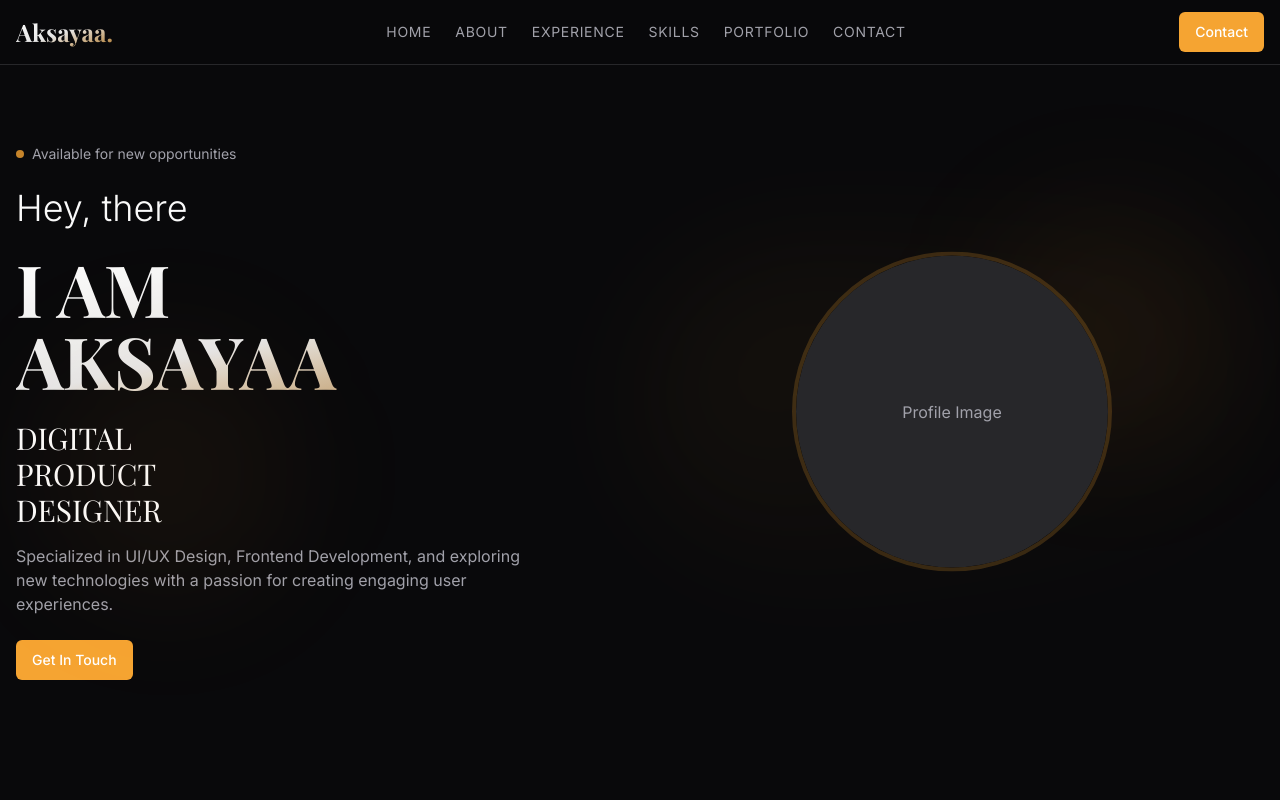
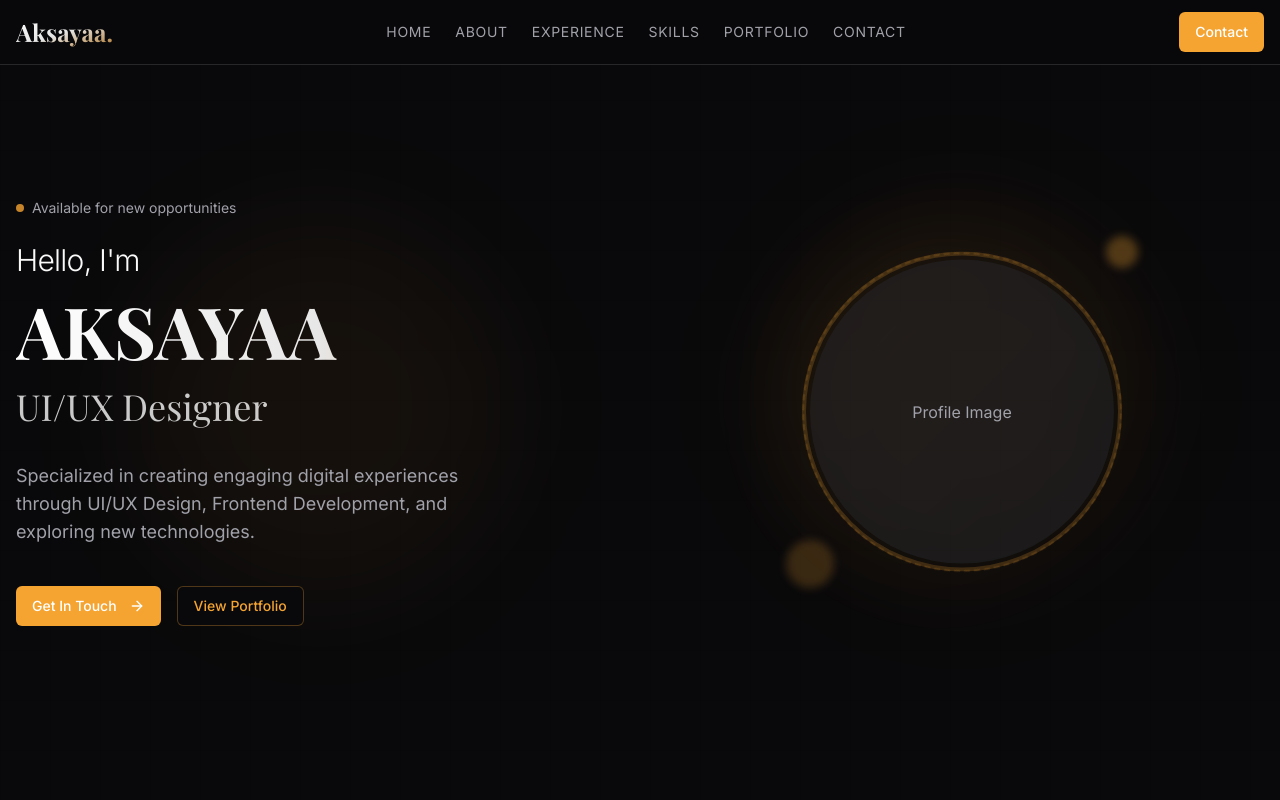
Before and after one commit to aksayaa745/aksayaa, a React (Vite) app: page / in a window 1280 px wide. Shown: the top 800 px of the page. Built offline with nearby package versions, Linux system fonts and the light colour scheme; a web font is replaced by a local one.

Commit message:
Enhance hero section UI
Improved the HeroSection component with modern UI elements.

```diff
--- a/src/components/HeroSection.tsx
+++ b/src/components/HeroSection.tsx
@@ -1,8 +1,18 @@
 
-import React from 'react';
+import React, { useState } from 'react';
 import { Button } from "@/components/ui/button";
+import { Carousel, CarouselContent, CarouselItem } from "@/components/ui/carousel";
+import { ArrowRight } from "lucide-react";
 
 const HeroSection = () => {
+  const [activeIndex, setActiveIndex] = useState(0);
+
+  const titles = [
+    "UI/UX Designer",
+    "Full Stack Developer",
+    "Creative Thinker"
+  ];
+
   const scrollToContact = () => {
     const contactSection = document.getElementById('contact');
     if (contactSection) {
@@ -11,53 +21,115 @@ const HeroSection = () => {
   };
 
   return (
-    <section id="home" className="min-h-screen flex items-center pt-16 pb-10 relative overflow-hidden">
-      <div className="container mx-auto px-4">
-        <div className="flex flex-col lg:flex-row items-center">
+    <section id="home" className="relative min-h-screen flex items-center justify-center overflow-hidden pt-16 pb-10">
+      {/* Background Elements */}
+      <div className="absolute inset-0 pointer-events-none">
+        <div className="absolute top-1/4 right-[10%] w-96 h-96 bg-accent/5 rounded-full blur-3xl"></div>
+        <div className="absolute bottom-1/4 left-[10%] w-96 h-96 bg-accent/5 rounded-full blur-3xl"></div>
+        <div className="absolute top-1/2 left-1/2 -translate-x-1/2 -translate-y-1/2 w-[40rem] h-[40rem] bg-accent/3 rounded-full blur-3xl opacity-20"></div>
+
+        {/* Grid pattern overlay */}
+        <div className="absolute inset-0 bg-[linear-gradient(rgba(0,0,0,0.05)_1px,transparent_1px),linear-gradient(90deg,rgba(0,0,0,0.05)_1px,transparent_1px)] bg-[size:50px_50px] [mask-image:radial-gradient(ellipse_80%_80%_at_50%_50%,black,transparent)]"></div>
+      </div>
+
+      <div className="container mx-auto px-4 relative z-10">
+        <div className="flex flex-col lg:flex-row items-center gap-10">
+          {/* Left column - Text and CTA */}
           <div className="lg:w-1/2 space-y-6 animate-fade-in">
             <div className="flex items-center space-x-2 mb-4">
               <span className="h-2 w-2 rounded-full bg-accent animate-pulse"></span>
               <p className="text-sm text-muted-foreground">Available for new opportunities</p>
             </div>
 
-            <h2 className="text-2xl md:text-4xl font-light">Hey, there</h2>
-            <h1 className="text-4xl md:text-7xl font-serif font-bold text-gradient">
-              I AM<br />AKSAYAA
+            <div className="space-y-4">
+              <h2 className="text-xl md:text-3xl font-light tracking-tight">Hello, I'm</h2>
+              <h1 className="text-5xl md:text-7xl font-serif font-bold bg-gradient-to-r from-white via-white/90 to-accent/80 bg-clip-text text-transparent">
+                AKSAYAA
               </h1>
 
-            <div className="mt-4 mb-6">
-              <h3 className="text-xl md:text-3xl font-serif">
-                DIGITAL<br />PRODUCT<br />DESIGNER
+              <div className="h-16">
+                <Carousel
+                  opts={{
+                    loop: true,
+                    align: "start",
+                  }}
+                  className="w-full"
+                  onSelect={(api) => {
+                    const index = api?.selectedScrollSnap() || 0;
+                    setActiveIndex(index);
+                  }}
+                >
+                  <CarouselContent className="-ml-1 h-16">
+                    {titles.map((title, index) => (
+                      <CarouselItem key={index} className="p-1">
+                        <h3 className="text-2xl md:text-4xl font-serif opacity-80">
+                          {title}
                         </h3>
-              <p className="mt-4 text-muted-foreground max-w-lg">
-                Specialized in UI/UX Design, Frontend Development, and exploring
-                new technologies with a passion for creating engaging user experiences.
+                      </CarouselItem>
+                    ))}
+                  </CarouselContent>
+                </Carousel>
+              </div>
+
+              <p className="text-muted-foreground max-w-lg text-base md:text-lg">
+                Specialized in creating engaging digital experiences through UI/UX Design,
+                Frontend Development, and exploring new technologies.
               </p>
             </div>
 
-            <Button onClick={scrollToContact} className="bg-accent hover:bg-accent/90 text-white">
+            <div className="flex flex-wrap gap-4 pt-4">
+              <Button
+                onClick={scrollToContact}
+                className="bg-accent hover:bg-accent/90 text-white group"
+              >
                 Get In Touch
+                <ArrowRight className="ml-1 h-4 w-4 transition-transform group-hover:translate-x-1" />
+              </Button>
+              <Button
+                onClick={() => scrollToSection('portfolio')}
+                variant="outline"
+                className="border-accent/30 hover:bg-accent/10 text-accent"
+              >
+                View Portfolio
               </Button>
             </div>
+          </div>
 
-          <div className="lg:w-1/2 mt-10 lg:mt-0 relative flex justify-center items-center">
+          {/* Right column - Profile Image */}
+          <div className="lg:w-1/2 flex justify-center items-center">
+            <div className="relative">
+              {/* Orbit decoration */}
+              <div className="absolute inset-0 border-2 border-dashed border-accent/20 rounded-full animate-[spin_20s_linear_infinite] opacity-70"></div>
+
+              {/* Glowing background */}
+              <div className="absolute inset-[-10%] bg-gradient-to-br from-accent/20 to-transparent rounded-full blur-2xl opacity-30"></div>
+
+              {/* Profile image container */}
               <div className="relative z-10 animate-float">
-              <div className="w-64 h-64 md:w-80 md:h-80 rounded-full overflow-hidden border-4 border-accent/20">
-                <div className="w-full h-full bg-secondary rounded-full flex items-center justify-center">
+                <div className="w-64 h-64 md:w-80 md:h-80 rounded-full overflow-hidden border-4 border-accent/20 p-1">
+                  <div className="w-full h-full bg-secondary/50 rounded-full flex items-center justify-center overflow-hidden">
                     <span className="text-muted-foreground">Profile Image</span>
                   </div>
                 </div>
               </div>
-            <div className="absolute inset-0 bg-gradient-to-br from-accent/20 to-transparent rounded-full blur-3xl opacity-30"></div>
+
+              {/* Decorative elements */}
+              <div className="absolute -top-4 -right-4 w-8 h-8 bg-accent/30 rounded-full blur-sm"></div>
+              <div className="absolute -bottom-4 -left-4 w-12 h-12 bg-accent/20 rounded-full blur-sm"></div>
             </div>
           </div>
         </div>
-
-      {/* Background Elements */}
-      <div className="absolute top-1/4 right-10 w-64 h-64 bg-accent/5 rounded-full blur-3xl"></div>
-      <div className="absolute bottom-1/4 left-10 w-64 h-64 bg-accent/5 rounded-full blur-3xl"></div>
+      </div>
     </section>
   );
 };
 
+// Helper function to scroll to a section
+function scrollToSection(id: string) {
+  const element = document.getElementById(id);
+  if (element) {
+    element.scrollIntoView({ behavior: 'smooth' });
+  }
+}
+
 export default HeroSection;
```
Lines whose indentation alone changed are shown as unchanged.
